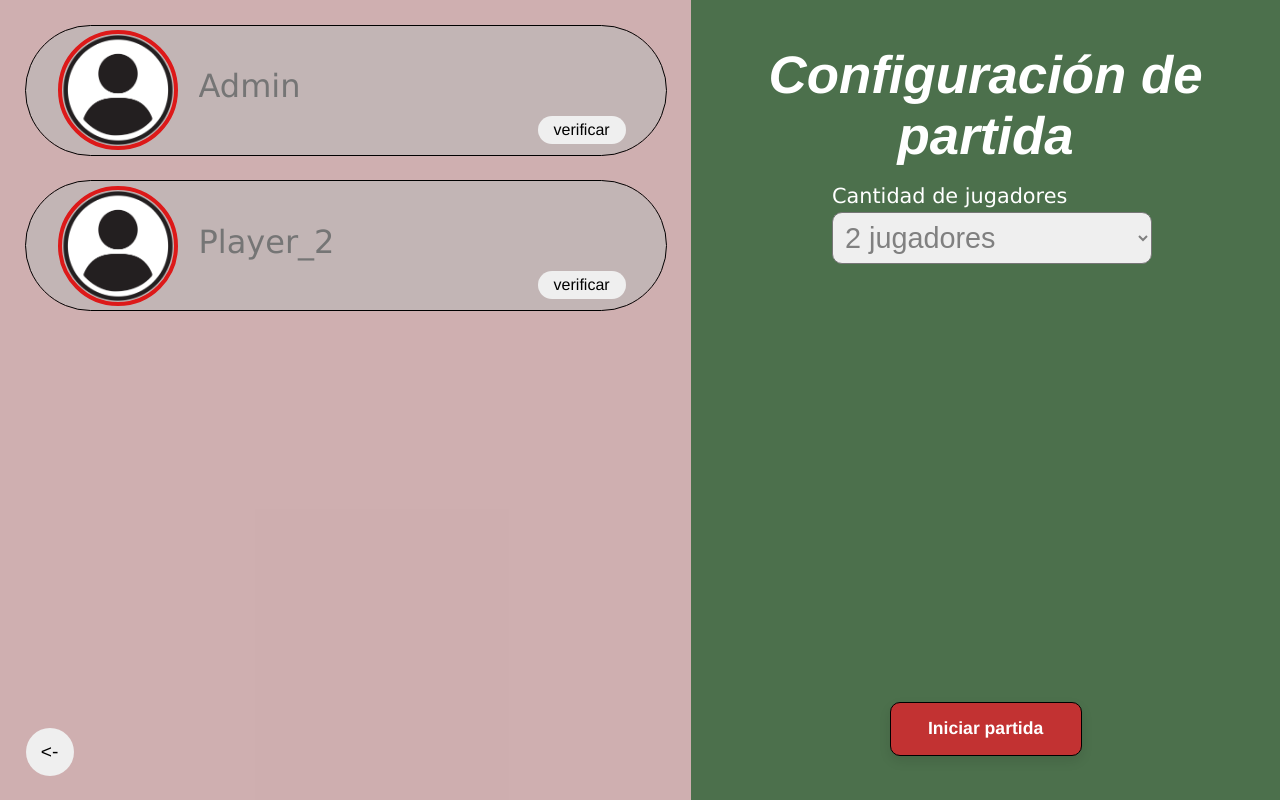
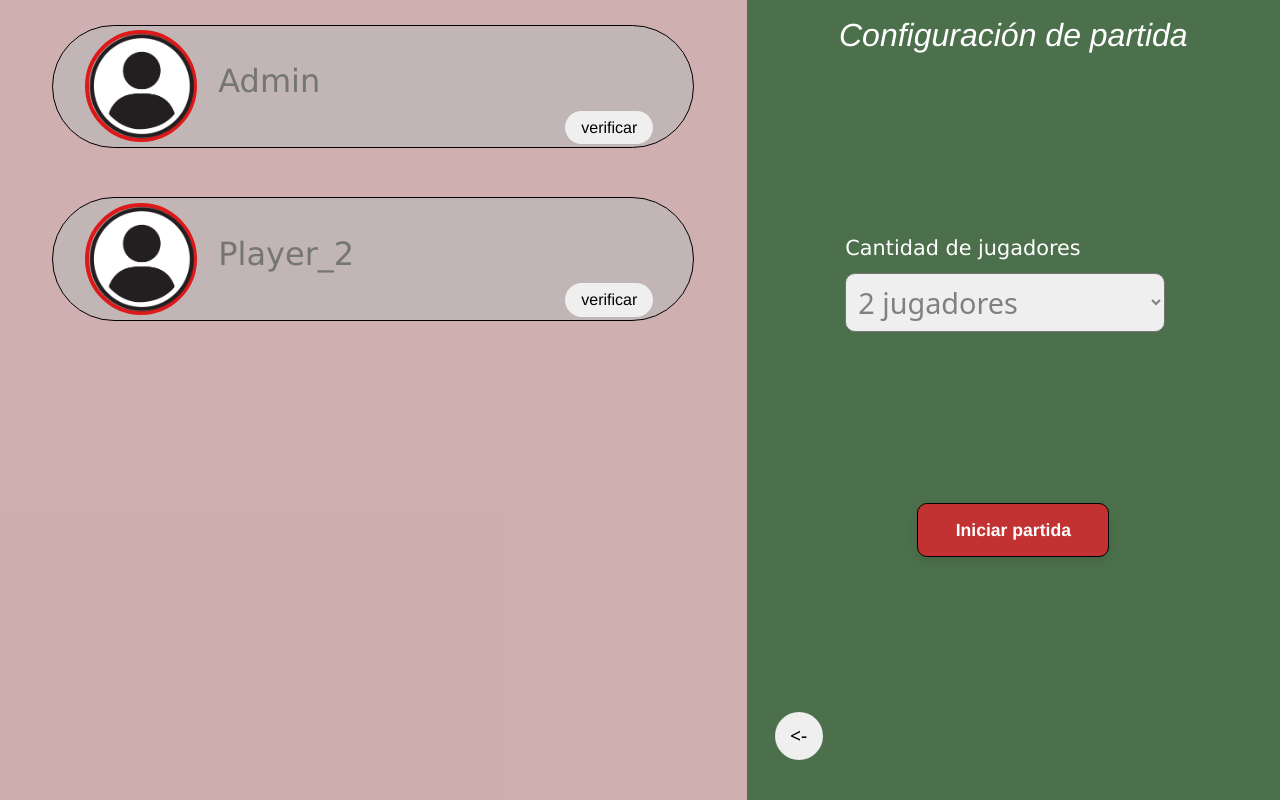
Before and after one commit to Aura1Games/Proyecto-Poke-Saurus, a PHP site: page /pages/Ajustes_de_partida.html in a window 1280 px wide. Run offline with PHP 8.4, Linux system fonts and the light colour scheme.

Commit message:
commit de prueba

```diff
--- a/public/css/Ajustes_style.css
+++ b/public/css/Ajustes_style.css
@@ -9,25 +9,16 @@
   --color-no-verificado-claro: rgb(221, 25, 25);
   --color-no-verificado: rgb(194, 50, 50);
 }
-body {
-  display: grid;
-  grid-template-columns: 2fr 1fr;
-  /* background-image: url("../images/Configuracion_imagen.png"); */
-  overscroll-behavior: none; /* No permite el desplazamiento vertical fuera de la pagina*/
-  overflow-x: hidden;
-}
 
 aside {
   order: 1;
-  width: 46vw;
   background-color: var(--aside-color);
-  min-height: 100vh;
 }
-.cotenedor_principal {
+/* .cotenedor_principal {
   display: flex;
   justify-content: center;
   align-items: center;
-}
+} */
 .editable_1 {
   color: white;
   font-family: var(--fuente-oficial);
@@ -35,30 +26,32 @@ aside {
   text-align: center;
   font-size: 2.2rem;
   font-style: italic;
-  position: relative;
   top: 0;
 }
 main {
   order: 0;
-  width: 54vw;
   background-color: var(--main-color);
-  min-height: 100vh;
 }
-.contenedor {
-  position: absolute;
-  display: grid;
-  grid-template-rows: 1fr 1fr;
+
+html,
+body {
+  margin: 0;
+  padding: 0;
+  box-sizing: border-box;
 }
-.contenedor > select {
+select {
   font-size: 1.8rem;
   height: auto;
   width: 20rem;
   padding: 0.5rem;
   border-radius: 10px;
 }
-#cont_jugadores {
-  top: 20vh;
-  left: 65%;
+.elemento_caja {
+  margin: 1rem 0;
+}
+#caja_opciones {
+  width: 21rem;
+  height: cover;
 }
 #label-cantidad-de-jugadores {
   order: -1;
@@ -94,18 +87,15 @@ main {
   background-color: var(--color-no-verificado);
 }
 #Iniciar_partidas {
-  position: absolute;
   font-size: 1.1rem;
   font-family: var(--fuente-oficial);
   width: 12rem;
   height: 3.4rem;
   color: white;
-  top: 87.7vh;
   font-weight: bold;
   background-color: var(--color-no-verificado);
   border: 1px solid black;
   border-radius: 10px;
-  position: absolute;
   box-shadow: 0px 5px 12px rgba(0, 0, 0, 0.1);
   transition: 200ms ease;
 }
@@ -135,21 +125,21 @@ main {
   padding: 0.3rem 0;
   border-radius: 90px;
   width: 40rem;
-  left: 2.1rem;
   overflow-x: hidden;
 }
 .img_icon_user {
   height: 7rem;
   width: auto;
   position: relative;
-
-  transform: translate(-19.5%);
+  transform: translate(-21.5%, -3.5%) scale(0.95);
 }
 .content_overflow {
   height: 100vh;
   overflow-y: auto;
+  overflow-x: none;
   position: relative;
   top: 0;
+  padding: 0px;
   background-color: rgba(240, 248, 255, 0.235);
 }
 
@@ -195,7 +185,7 @@ main {
 }
 button:hover {
   cursor: pointer;
-}
+} /*
 @media (700px < width < 1250px) {
   body {
     display: grid;
@@ -228,24 +218,24 @@ button:hover {
 
 @media (width < 700px) {
   body {
-    overflow-x: auto;
     grid-template-rows: 1fr 1fr;
     grid-template-columns: none;
   }
   main {
     order: 1;
-    width: 700px;
+    width: 100%;
   }
   aside {
     order: 0;
-    width: 700px;
+    width: 100%;
   }
   #cont_jugadores {
     position: absolute;
     top: 8rem;
-    left: 12rem;
+    left: 50%;
+    transform: translate(-50%);
   }
   .salir {
     left: 9px;
   }
-}
+} */
--- a/public/css/global.css
+++ b/public/css/global.css
@@ -5,15 +5,11 @@ body {
   height: auto;
 }
 .salir {
-  position: absolute;
   width: 3rem;
   height: 3rem;
   border-radius: 80rem;
   border: none;
-  top: 91dvh;
-  left: 2dvw;
   font-size: larger;
-  transition: 150ms ease-out;
 }
 html {
   scroll-behavior: smooth; /* Agrega un efecto suave al recorrido de la pagina */
@@ -33,10 +29,12 @@ dialog {
   border-radius: 10px;
   padding: 20px;
   box-shadow: 0 0 10px rgba(0, 0, 0, 0.3);
+  /* Define los parametros del modal */
 }
 
 dialog::backdrop {
   background: rgba(0, 0, 0, 0.5);
+  /* Define los parametros del fondo del modal */
 }
 .salir:hover {
   transform: scale(1.2);
--- a/public/pages/Ajustes_de_partida.html
+++ b/public/pages/Ajustes_de_partida.html
@@ -4,31 +4,64 @@
     <meta charset="UTF-8" />
     <meta name="viewport" content="width=device-width, initial-scale=1.0" />
     <title>Ajustes de partida</title>
+    <link
+      href="https://cdn.jsdelivr.net/npm/bootstrap@5.3.7/dist/css/bootstrap.min.css"
+      rel="stylesheet"
+      integrity="sha384-LN+7fdVzj6u52u30Kp6M/trliBMCMKTyK833zpbD+pXdCLuTusPj697FH4R/5mcr"
+      crossorigin="anonymous"
+    />
     <link rel="stylesheet" href="../css/global.css" />
+
     <link rel="stylesheet" href="../css/Ajustes_style.css" />
+
     <link rel="icon" type="image/x-icon" href="../images/dino_icono.webp" />
   </head>
   <body>
-    <aside>
-      <div class="cotenedor_principal">
-        <span class="editable_1"><h2>Configuración de partida</h2></span>
-        <div class="contenedor" id="cont_jugadores">
-          <label id="label-cantidad-de-jugadores">Cantidad de jugadores</label>
-          <select name="cantidad_jugadores" id="cant_jugadores">
-            <!-- El valor que retornarán los option seran el numero de jugadores seleccionados -->
+    <div class="container-fluid">
+      <div class="row">
+        <aside class="col-lg-5">
+          <div class="d-flex flex-column justify-content-between vh-100 p-3">
+            <div class="row justify-content-center">
+              <span class="editable_1 align-top"
+                ><h2>Configuración de partida</h2></span
+              >
+            </div>
+
+            <div class="row justify-content-center mt-4 mb-4">
+              <div class="col-auto">
+                <div class="align-middle" id="caja_opciones">
+                  <label class="elemento_caja" id="label-cantidad-de-jugadores"
+                    >Cantidad de jugadores</label
+                  >
+                  <select
+                    class="elemento_caja"
+                    name="cantidad_jugadores"
+                    id="cant_jugadores"
+                  >
                     <option value="2" id="opt1">2 jugadores</option>
                     <option value="3" id="opt2">3 jugadores</option>
                     <option value="4" id="opt3">4 jugadores</option>
                     <option value="5" id="opt4">5 jugadores</option>
                   </select>
                 </div>
+              </div>
+            </div>
 
-        <button id="Iniciar_partidas">Iniciar partida</button>
+            <div class="row justify-content-center mt-4 mb-4">
+              <div class="col-auto ">
+                <button class="btn btn-primary" id="Iniciar_partidas">
+                  Iniciar partida
+                </button>
               </div>
+            </div>
+            <div class="row justify-content-left mb-4 mt-4">
+              <div class="col-auto ">
                 <button class="salir"><a href="../index.html"><-</a></button>
+              </div>
+          </div>
         </aside>
-    <main>
-      <div class="content_overflow">
+        <main class="col-lg-7 px-0">
+          <div class="content_overflow 150vh d-flex flex-column align-items-center">
             <div class="content" id="contenedor_01">
               <div class="_logo _no_verificado" id="_p1">
                 <img
@@ -37,7 +70,12 @@
                   alt="user_icono"
                 />
               </div>
-          <input type="text" placeholder="Admin" id="input-admin" required />
+              <input
+                type="text"
+                placeholder="Admin"
+                id="input-admin"
+                required
+              />
               <button class="btn_verificar">verificar</button>
             </div>
             <div class="content" id="contenedor_02">
@@ -48,7 +86,12 @@
                   alt="user_icono"
                 />
               </div>
-          <input type="text" placeholder="Player_2" id="input-p2" required />
+              <input
+                type="text"
+                placeholder="Player_2"
+                id="input-p2"
+                required
+              />
               <button class="btn_verificar">verificar</button>
             </div>
             <div class="content" id="contenedor_03">
@@ -59,7 +102,12 @@
                   alt="user_icono"
                 />
               </div>
-          <input type="text" placeholder="Player_3" id="input-p3" required />
+              <input
+                type="text"
+                placeholder="Player_3"
+                id="input-p3"
+                required
+              />
               <button class="btn_verificar">verificar</button>
             </div>
             <div class="content" id="contenedor_04">
@@ -70,7 +118,12 @@
                   alt="user_icono"
                 />
               </div>
-          <input type="text" placeholder="Player_4" id="input-p4" required />
+              <input
+                type="text"
+                placeholder="Player_4"
+                id="input-p4"
+                required
+              />
               <button type="submit" class="btn_verificar" id="btn-verificar">
                 verificar
               </button>
@@ -83,13 +136,25 @@
                   alt="user_icono"
                 />
               </div>
-          <input type="text" placeholder="Player_5" id="input-p5" required />
+              <input
+                type="text"
+                placeholder="Player_5"
+                id="input-p5"
+                required
+              />
               <button type="submit" class="btn_verificar" id="btn-verificar">
                 verificar
               </button>
             </div>
           </div>
         </main>
+      </div>
+    </div>
+    <script
+      src="https://cdn.jsdelivr.net/npm/bootstrap@5.3.7/dist/js/bootstrap.bundle.min.js"
+      integrity="sha384-ndDqU0Gzau9qJ1lfW4pNLlhNTkCfHzAVBReH9diLvGRem5+R9g2FzA8ZGN954O5Q"
+      crossorigin="anonymous"
+    ></script>
     <script src="../js/Ajustes_script.js"></script>
   </body>
 </html>
```
Lines whose indentation alone changed are shown as unchanged.
